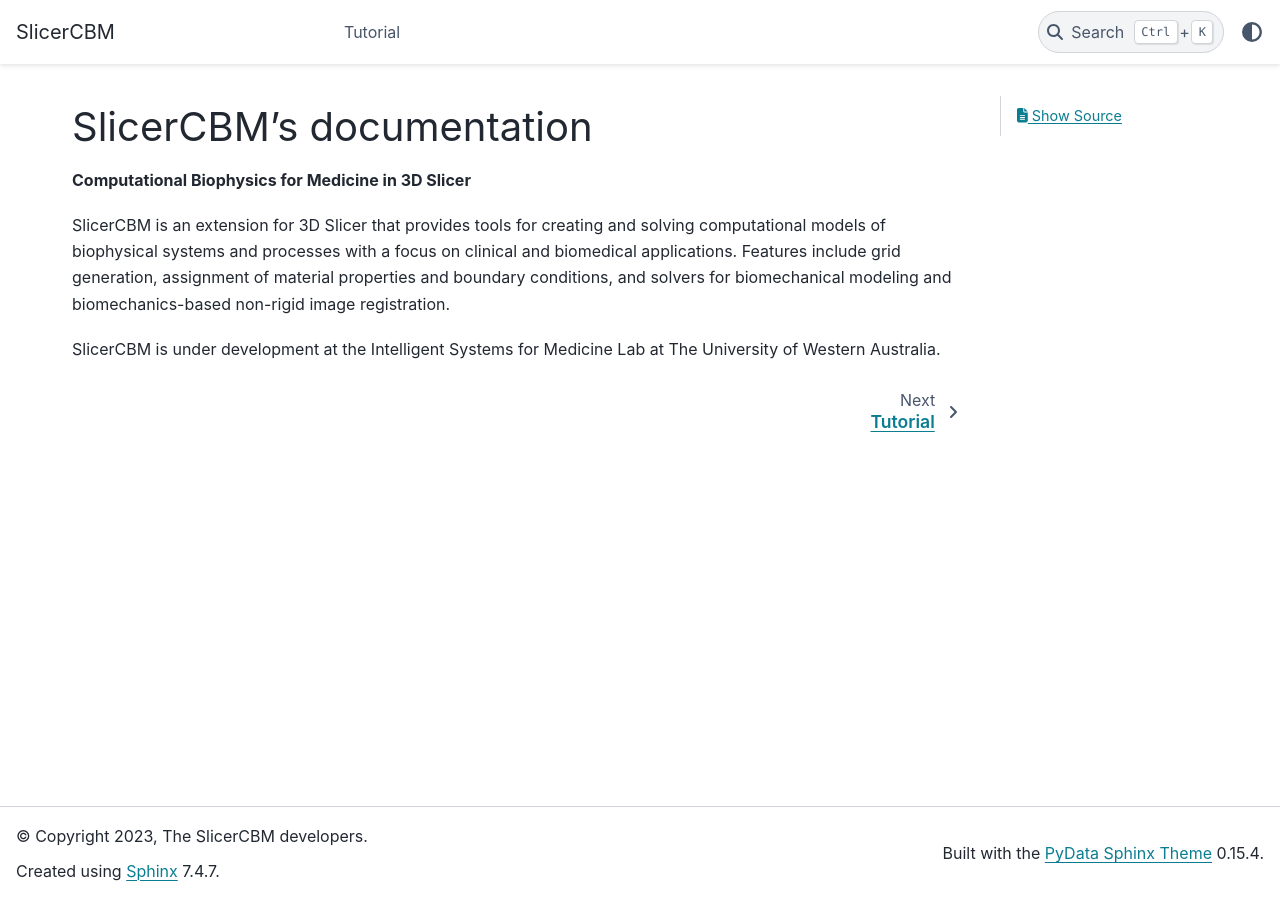
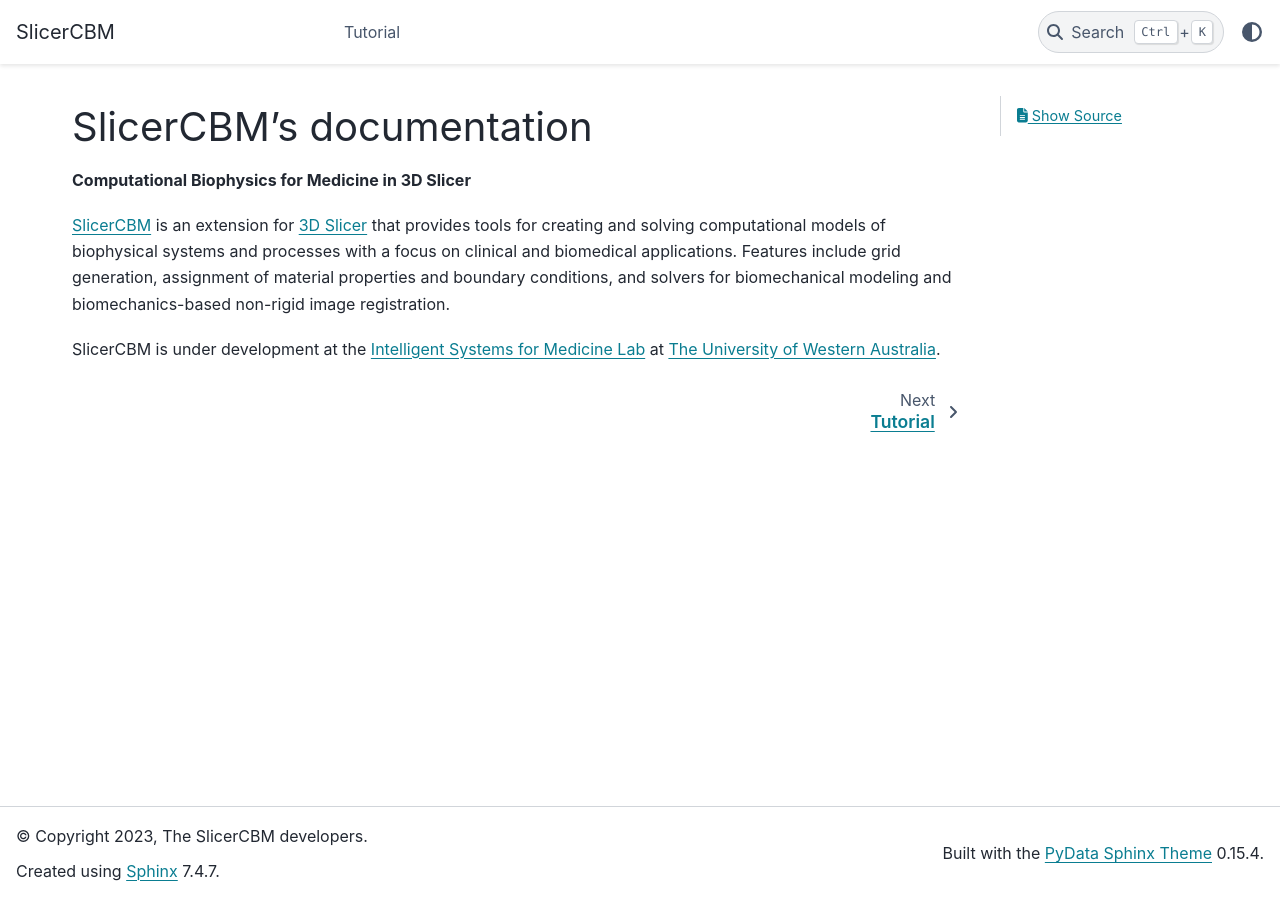
Before and after one commit to SlicerCBM/SlicerCBM, a Sphinx documentation site: the page built from docs/index.md, in a window 1280 px wide. Built offline with Sphinx 7.4.7 and the PyData theme 0.15.4, drawn with Linux system fonts in a browser that asks for light colours; some of the changed lines change nothing that is shown.

Commit message:
Update homepage adding links

````diff
--- a/docs/index.md
+++ b/docs/index.md
@@ -2,9 +2,10 @@
 
 **Computational Biophysics for Medicine in 3D Slicer**
 
-SlicerCBM is an extension for 3D Slicer that provides tools for creating and solving computational models of biophysical systems and processes with a focus on clinical and biomedical applications. Features include grid generation, assignment of material properties and boundary conditions, and solvers for biomechanical modeling and biomechanics-based non-rigid image registration.
+[SlicerCBM](https://github.com/SlicerCBM/SlicerCBM) is an extension for [3D Slicer](http://slicer.org) that provides tools for creating and solving computational models of biophysical systems and processes with a focus on clinical and biomedical applications. Features include grid generation, assignment of material properties and boundary conditions, and solvers for biomechanical modeling and biomechanics-based non-rigid image registration.
 
-SlicerCBM is under development at the Intelligent Systems for Medicine Lab at The University of Western Australia.
+SlicerCBM is under development at the [Intelligent Systems for Medicine Lab](https://isml.ecm.uwa.edu.au)
+at [The University of Western Australia](https://www.uwa.edu.au).
 
 ```{toctree}
 :maxdepth: 1
````
